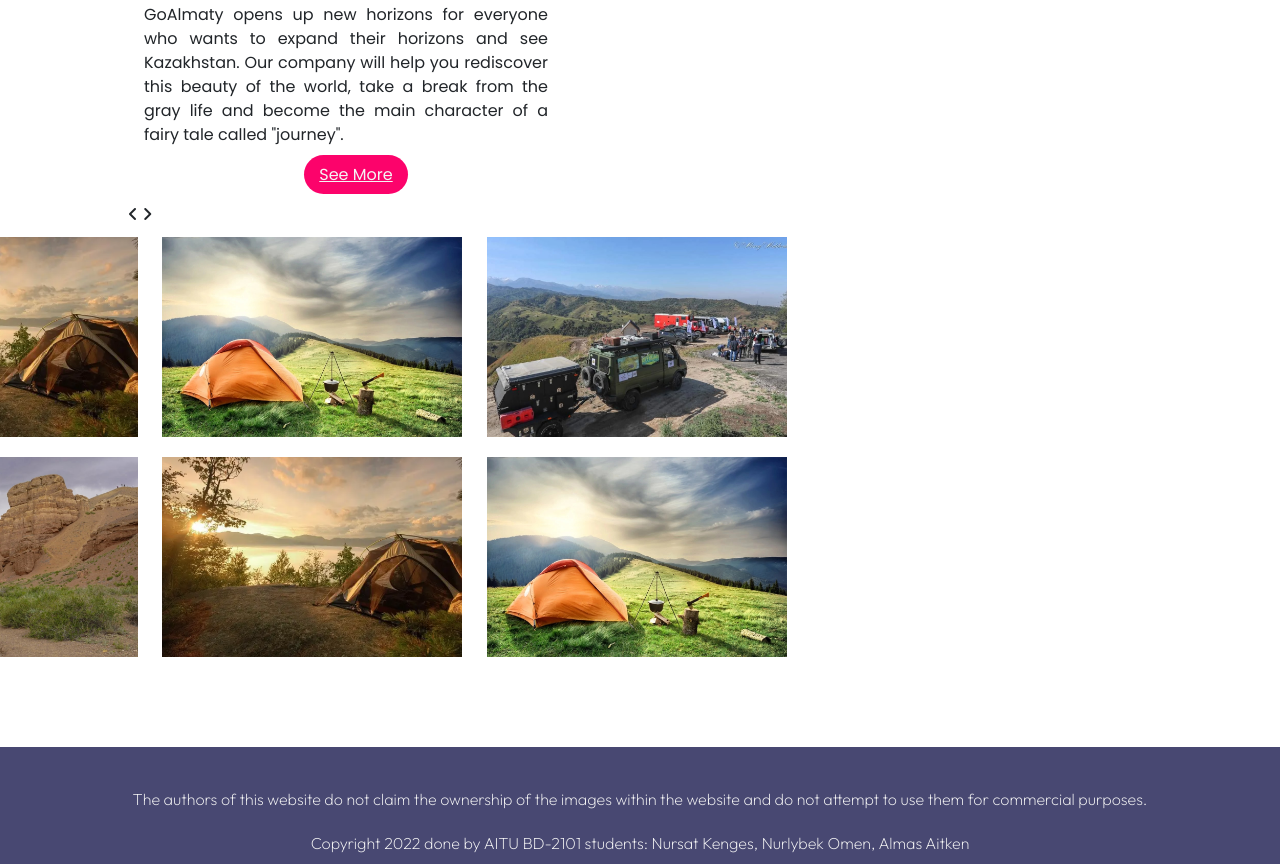
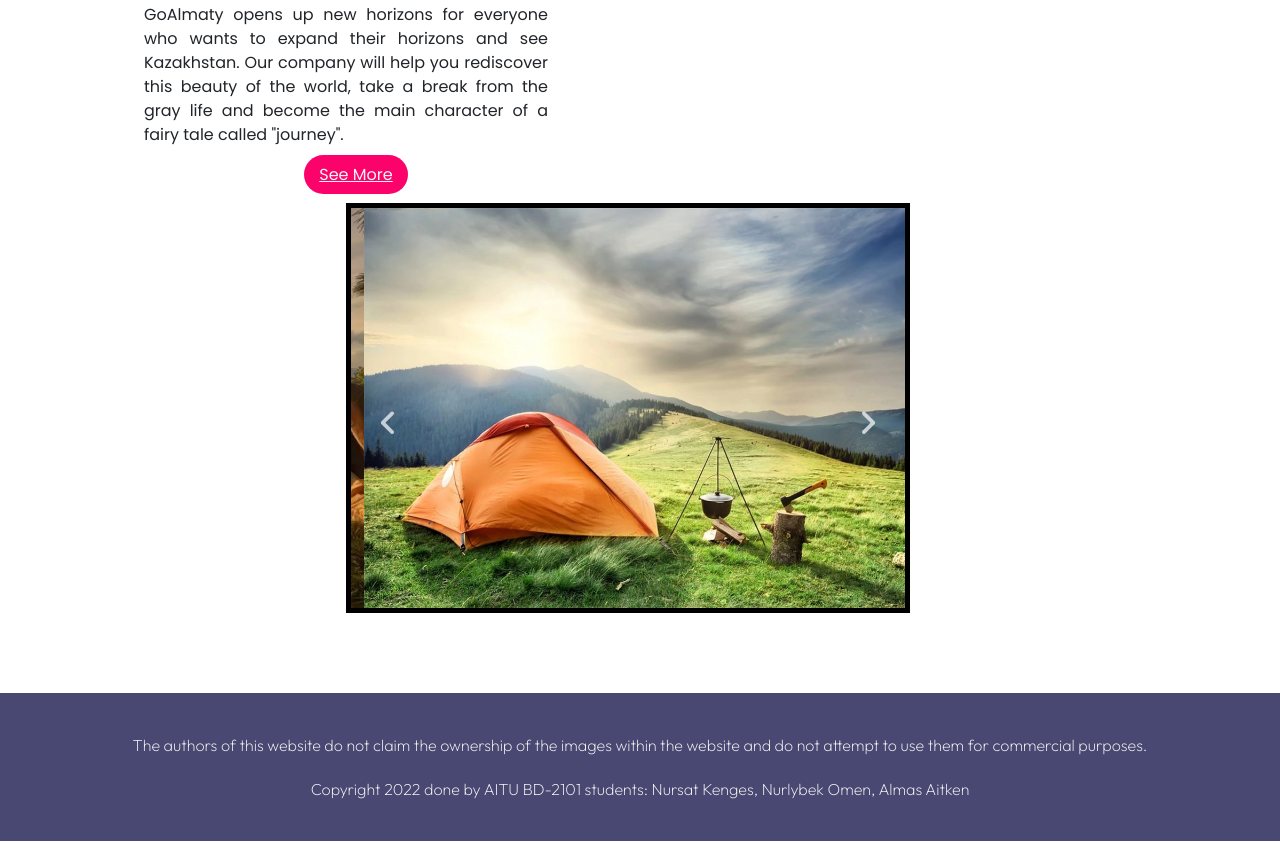
Before and after one commit to IceSeed1994/Assign, a plain HTML site: page index.html in a window 1280 px wide. Shown: the part 2600-3464 px from the top of the page. After the commit the page ends 3441 px from the top, so only its background shows below. Drawn offline with nearby package versions, Linux system fonts and the light colour scheme; a web font is replaced by a local one.

Commit message:
Update style.css

```diff
--- a/style.css
+++ b/style.css
@@ -1,6 +1,17 @@
+html {
+    scroll-behavior: smooth;
+}
+
 #title {
-    margin-left: 200px;
     font-size: 27px;
+}
+
+body {
+    opacity: 0.1;
+}
+
+.dark-mode {
+    background: black;
 }
 
 #navlist {
@@ -43,9 +54,17 @@ section {
     color: whitesmoke;
 }
 
+p {
+    text-align: justify;
+}
+
 .events img {
     width: 450px;
     height: 338px;
+}
+
+.events .ctn {
+    margin-top: 50px;
 }
 
 .banner .ctn {
@@ -139,11 +158,46 @@ section {
     margin-top: 30px;
 }
 
+.gallery img {
+    padding: 0px;
+    margin: 0px;
+    box-sizing: border-box;
+}
 
-.gallery img {
-    width: 300px;
-    height: 200px;
-    margin: 10px;
+.carousel-container {
+    width: 55%;
+    margin: auto;
+    border: 5px solid black;
+    overflow: hidden;
+    position: relative;
+}
+
+.carousel-slide {
+    display: flex;
+    width: 410px;
+    height: 400px;
+}
+
+#prevBtn {
+    position: absolute;
+    top: 50%;
+    z-index: 10;
+    left: 5%;
+    font-size: 30px;
+    color: white;
+    opacity: 0.7;
+    cursor: pointer;
+}
+
+#nextBtn {
+    position: absolute;
+    top: 50%;
+    z-index: 10;
+    right: 5%;
+    font-size: 30px;
+    color: white;
+    opacity: 0.7;
+    cursor: pointer;
 }
 
 .footer {
```
